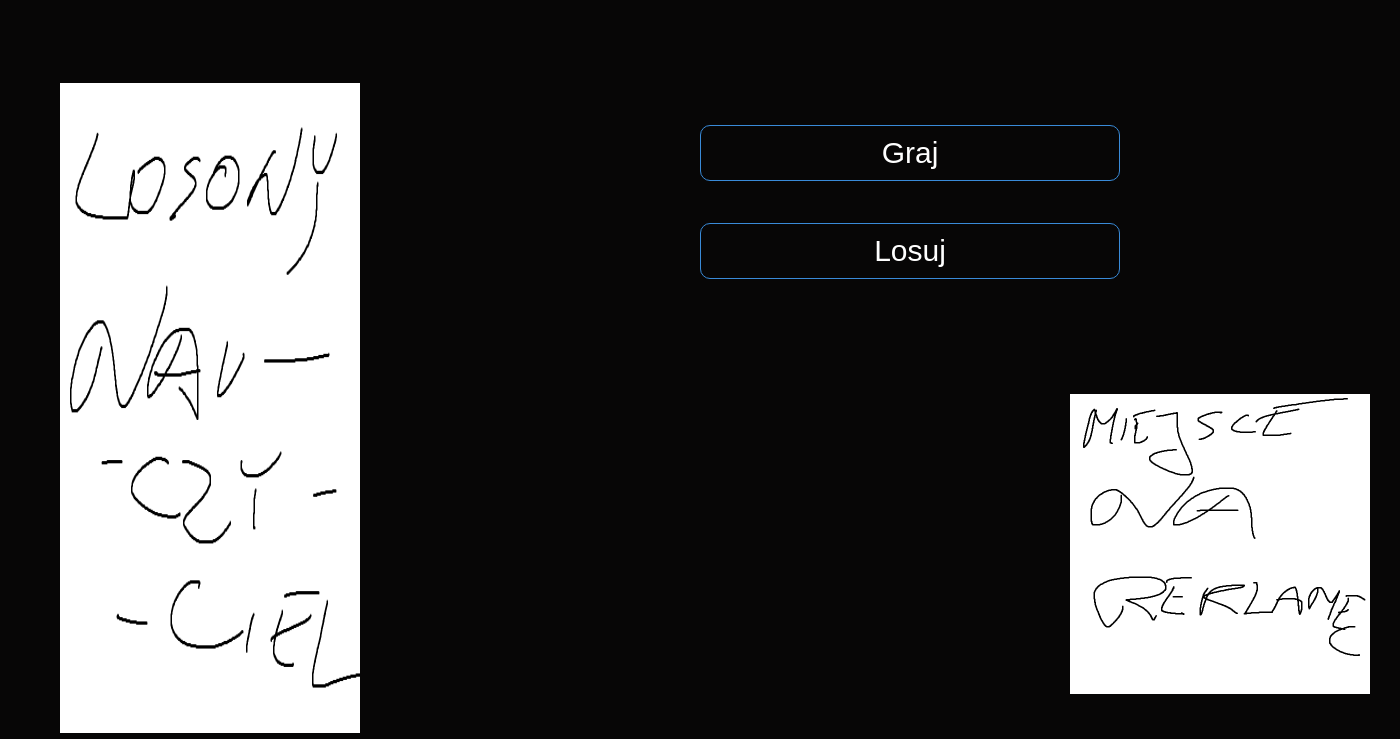
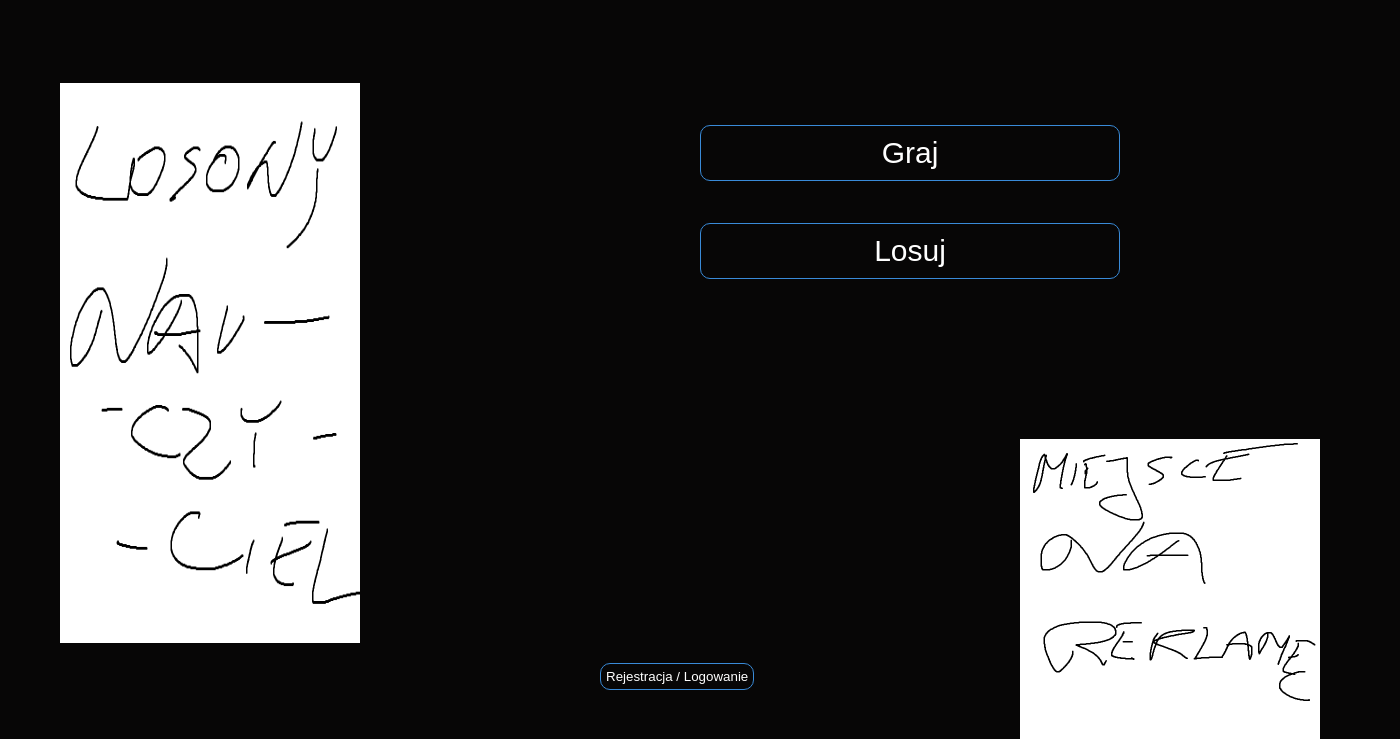
Before and after one commit to KondyKox/graboga.pl, a PHP site: page /HTML/index.html in a window 1400 px wide. Shown: the part 127-866 px from the top of the page. Run offline with PHP 8.4, Linux system fonts and the light colour scheme.

Commit message:
Add files via upload

```diff
--- a/CSS/style.css
+++ b/CSS/style.css
@@ -6,7 +6,7 @@
     color: white;
 }
 
-/** IDs **/
+/*********************************** IDs ************************************/
 
 #container {
     width: 175vh;
@@ -44,13 +44,19 @@
 
 #footer {
     float: right;
-    margin-top: 100px;
+    margin-top: 120px;
+    width: 100vh;
 }
 
 #ad {
     float: right;
     margin-top: 5%;
     margin-right: 10%;
+}
+
+#login {
+    float: left;
+    margin-top: 33%;
 }
 
 #inventory {
@@ -74,38 +80,32 @@
     display: block;
 }
 
-/** Classes **/
+/******************************* Classes ********************************/
+
+.button {
+    padding: 5px;
+    border-radius: 10px;
+    border: 1px solid #398AD7;
+    transition: all .3s ease-in-out;
+}
+.button:hover {
+    cursor: pointer;
+    background-color: #398AD7;
+    background-position: 100% 0;
+    box-shadow: 0 0.5em 0.5em -0.4em var(--hover);
+}
 
 .buttonMain {
     font-size: 30px;
     padding: 10px;
     width: 50%;
     margin-top: 5%;
-    border-radius: 10px;
-    border: 1px solid #398AD7;
-    transition: all .3s ease-in-out;
-}
-.buttonMain:hover {
-    cursor: pointer;
-    background-color: #398AD7;
-    background-position: 100% 0;
-    box-shadow: 0 0.5em 0.5em -0.4em var(--hover);
 }
 
 .buttonDraw {
     width: 20%;
     height: 40px;
-    padding: 5px;
     margin: 5px;
-    border-radius: 10px;
-    border: 1px solid #398AD7;
-    transition: all .3s ease-in-out;
-}
-.buttonDraw:hover {
-    cursor: pointer;
-    background-color: #398AD7;
-    background-position: 100% 0;
-    box-shadow: 0 0.5em 0.5em -0.4em var(--hover);
 }
 
 .raffle-roller {
@@ -160,12 +160,7 @@
 .class_red_item {
 	border-bottom: 4px solid #4e4beb;
 }
-img {
-	width: 300px;
-    height: 300px;
-	border: 0;
-	vertical-align: middle;
-}
+
 .winning-item {
 	border: 2px solid #66b233;
 	position: relative;
@@ -173,7 +168,7 @@ img {
     border-bottom: 4px solid #66b233;
 }
 
-/** Tags **/
+/*********************************** Tags ************************************/
 
 a {
     text-decoration: none;
@@ -186,3 +181,10 @@ h1:hover {
     cursor: pointer;
     color: #398AD7;
 }
+
+img {
+	width: 300px;
+    height: 300px;
+	border: 0;
+	vertical-align: middle;
+}
--- a/HTML/draw.html
+++ b/HTML/draw.html
@@ -27,8 +27,8 @@
             </div>
 
             <center>
-                <button onclick="Generate();" id="Generate" class="buttonDraw">Go</button>
-                <button onclick="window.location='';" class="buttonDraw">Reset</button><br>
+                <button onclick="Generate();" id="Generate" class="buttonDraw button">Go</button>
+                <button onclick="window.location='';" class="buttonDraw button">Reset</button><br>
             </center>
         </div>
     </div>
--- a/HTML/index.html
+++ b/HTML/index.html
@@ -16,15 +16,16 @@
         </div>
 
         <div id="left">
-            <img src="../img/nauczyciel.png" alt="" style="height: 650px;">
+            <img src="../img/nauczyciel.png" alt="" style="height: 70vh;">
         </div>
 
         <div id="right">
-            <input type="submit" id="play" class="buttonMain" value="Graj">
-            <a href="draw.html"><input type="submit" id="draw" class="buttonMain" value="Losuj"></a>
+            <input type="submit" class="buttonMain button" value="Graj">
+            <a href="draw.html"><input type="submit" class="buttonMain button" value="Losuj"></a>
         </div>
 
         <div id="footer">
+            <div id="login"><a href=""><input type="submit" class="button" value="Rejestracja / Logowanie"></a></div>
             <div id="ad"><img src="../img/grafika.png" alt="ad"></div>
         </div>
     </div>
```
